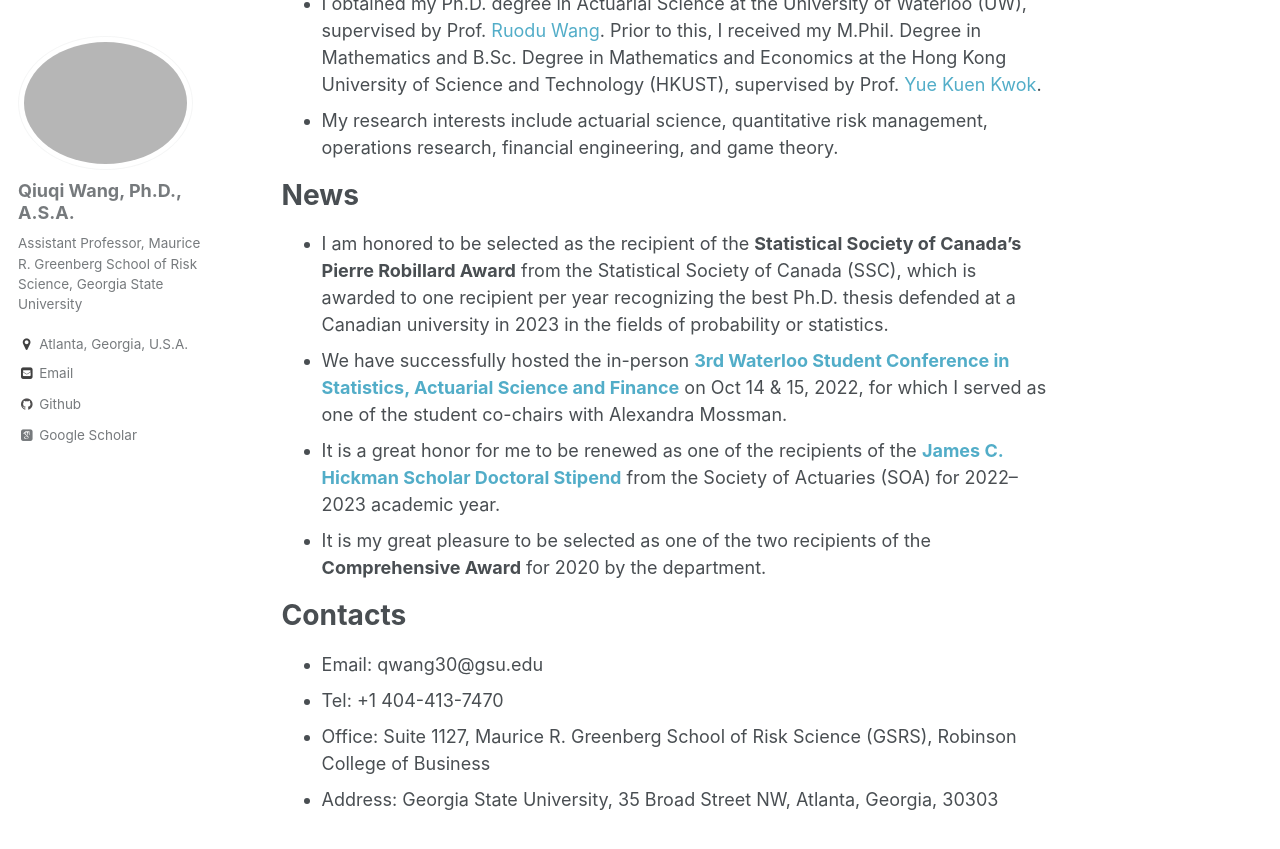
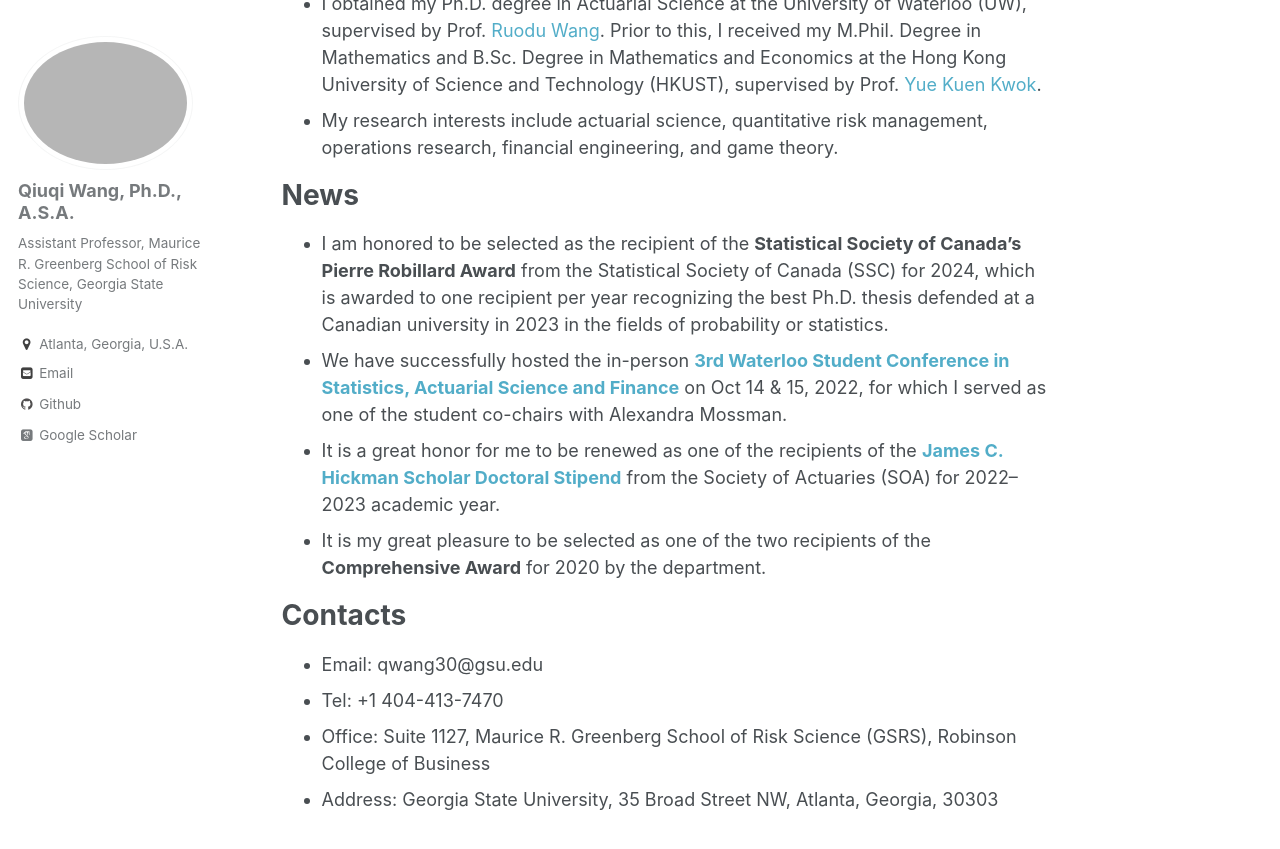
Before and after one commit to qwangan/qwangan.github.io, a Jekyll site: the page built from _pages/about.md, in a window 1280 px wide and 900 px high, scrolled down 618 px. Shown: the top 849 px of the window. Built offline with Jekyll 4.4.1, drawn with Linux system fonts in a browser that asks for light colours; some web fonts are replaced.

Commit message:
Update about.md

```diff
--- a/_pages/about.md
+++ b/_pages/about.md
@@ -18,7 +18,7 @@ redirect_from:
 * My research interests include actuarial science, quantitative risk management, operations research, financial engineering, and game theory.
 
 # News
-* I am honored to be selected as the recipient of the **Statistical Society of Canada's Pierre Robillard Award** from the Statistical Society of Canada (SSC), which is awarded to one recipient per year recognizing the best Ph.D. thesis defended at a Canadian university in 2023 in the fields of probability or statistics.
+* I am honored to be selected as the recipient of the **Statistical Society of Canada's Pierre Robillard Award** from the Statistical Society of Canada (SSC) for 2024, which is awarded to one recipient per year recognizing the best Ph.D. thesis defended at a Canadian university in 2023 in the fields of probability or statistics.
 * We have successfully hosted the in-person **[3rd Waterloo Student Conference in Statistics, Actuarial Science and Finance](https://uwaterloo.ca/statistics-actuarial-science-finance-student-conference/)** on Oct 14 & 15, 2022, for which I served as one of the student co-chairs with Alexandra Mossman.
 * It is a great honor for me to be renewed as one of the recipients of the **[James C. Hickman Scholar Doctoral Stipend](https://www.soa.org/resources/announcements/press-releases/2022/2022-hickman-scholar/)** from the Society of Actuaries (SOA) for 2022--2023 academic year.
 * It is my great pleasure to be selected as one of the two recipients of the **Comprehensive Award** for 2020 by the department.
```
